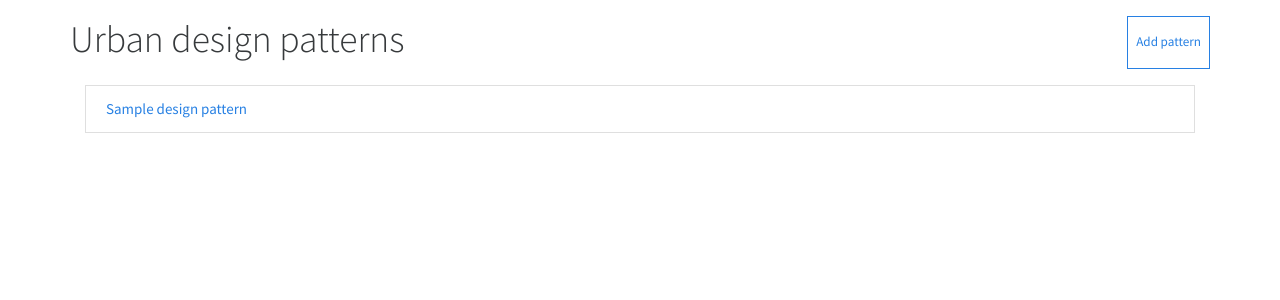
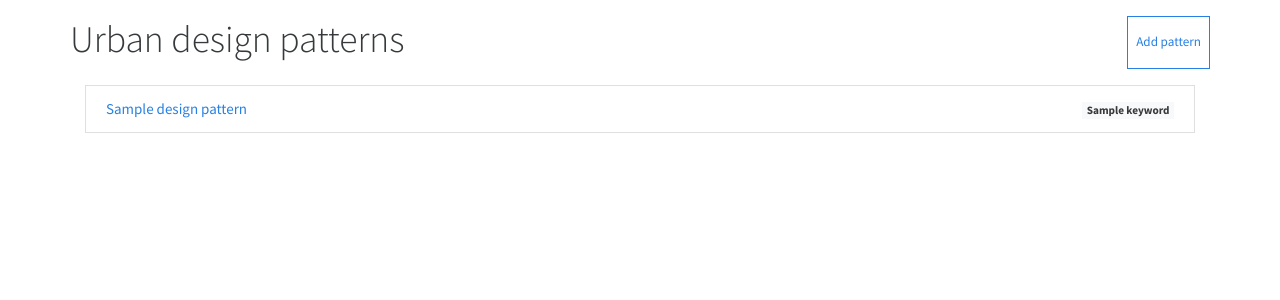
Before and after one commit to SustainableUrbanDesign/app, a Django app: template platform/patterns/templates/patterns/patterns.html in a window 1280 px wide. Shown: the part 51-351 px from the top of the page. Run offline with Django 3.2, Linux system fonts and the light colour scheme; tables that the repository leaves empty hold one stand-in row (values such as "Sample post"); the template is opened without the code that fills it: values that come from a table or form of the project are taken from there, most other values are stand-ins (such as "Sample title", 1, 10 or a date in 2020); some libraries are stand-ins or nearby versions.

Commit message:
Add keywords

```diff
--- a/platform/patterns/templates/patterns/patterns.html
+++ b/platform/patterns/templates/patterns/patterns.html
@@ -15,10 +15,18 @@
     {% for design_pattern in design_patterns %}
 
     <ul class="list-group">
-        <li class="list-group-item">
+        <li class="list-group-item d-flex justify-content-between">
             <a href="{% url 'pattern_view' design_pattern.pk %}">
                 {{ design_pattern.title }}
             </a>
+
+            {% if design_pattern.keywords %}
+                <div class="ml-auto">
+                    {% for keyword in design_pattern.keywords.all %}
+                        <span class="badge badge-light text-dark ml-1">{{ keyword }}</span>
+                    {% endfor %}
+                </div>
+            {% endif %}
         </li>
     </ul>
 
```
